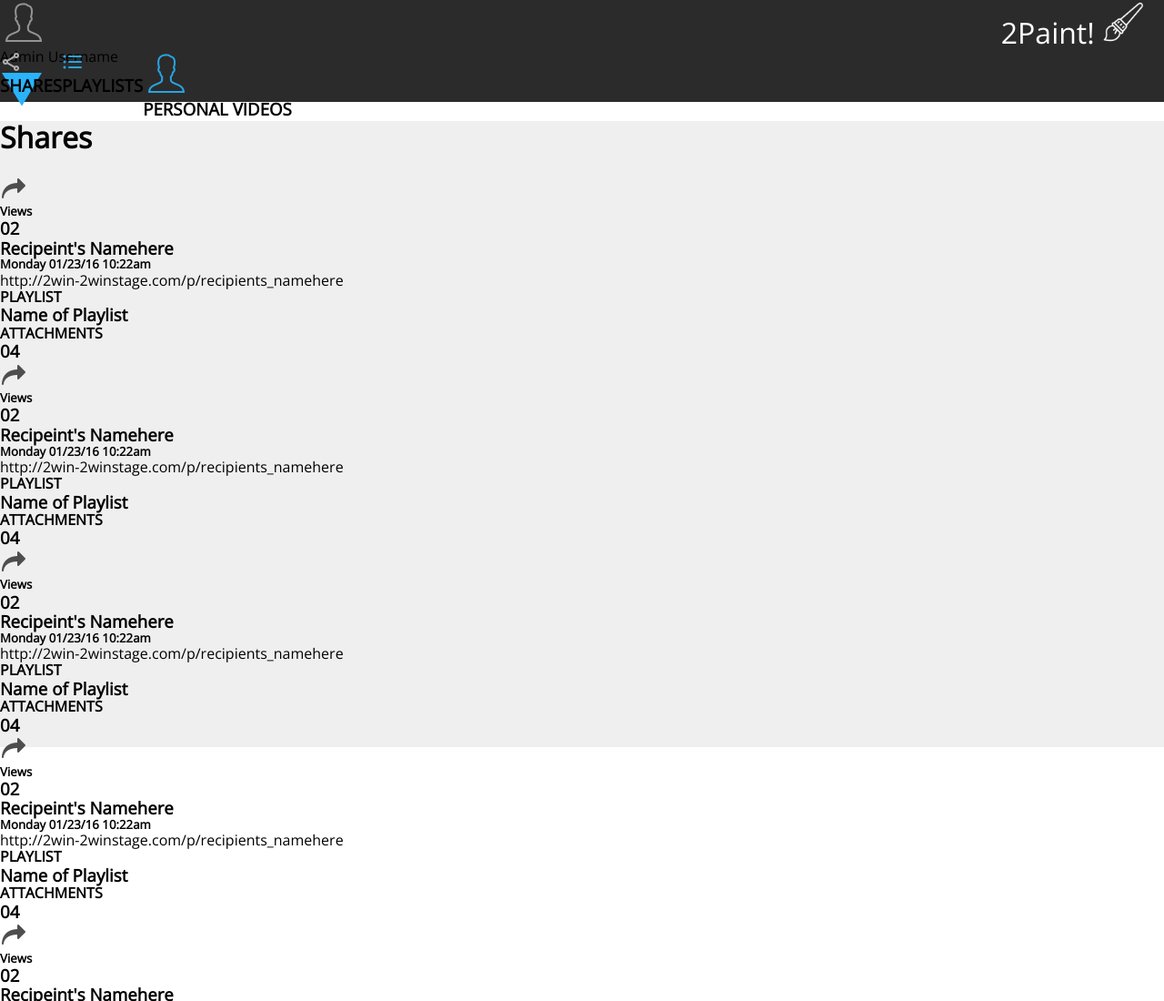
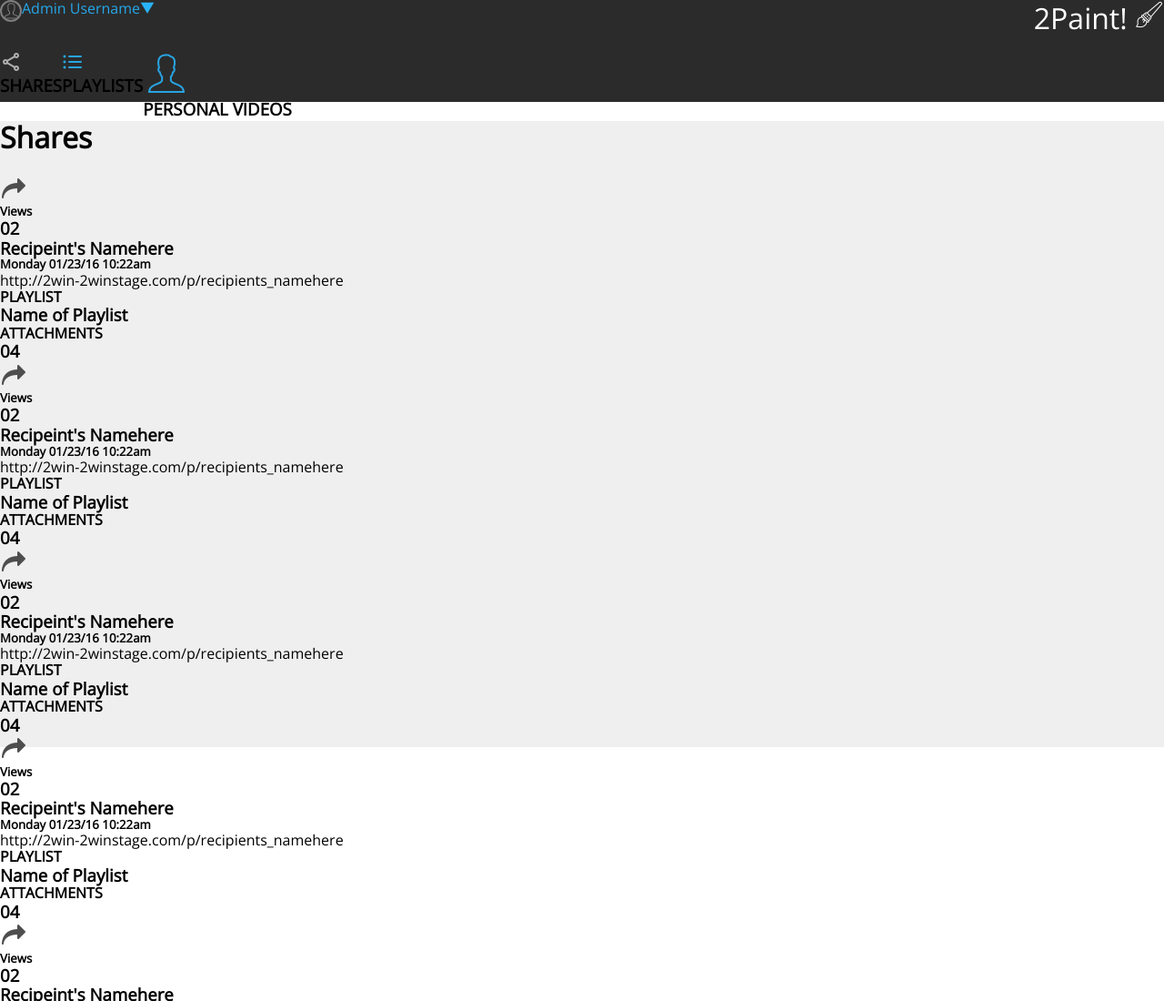
Before and after one commit to Meggs625/static-comp, a website: page index.html in a window 1280 px wide. Shown: the top 1100 px of the page at 91% size. Drawn offline with nearby package versions, Linux system fonts and the light colour scheme.

Commit message:
Add stying for the first half of the header

```diff
--- a/styles.css
+++ b/styles.css
@@ -12,16 +12,21 @@
   font-family: 'Open Sans', sans-serif;
 }
 
+body, html {
+  height: 100%;
+  width: 100%;
+}
+
 .main-header{
   background: #2B2B2B;
-  height: 14vh;
-  width: 100vw;
+  height: 14%;
+  width: 100%;
 }
 
 main {
   background: #EFEFEF;
-  height: 86vh;
-  width: 100vw;
+  height: 86%;
+  width: 100%;
 }
 
 .logo-admin {
@@ -29,6 +34,27 @@ main {
   justify-content: space-between;
   height: 50%;
   width: 100%;
+}
+
+.admin-dropdown {
+  display: flex;
+}
+
+.admin-icon {
+  border: 2px solid #7F7F7F;
+  border-radius: 50%;
+  height: 1.5em;
+  width: 1.5em;
+}
+
+.admin-user {
+  color: #26A7E9;
+  font-size:2vh;
+}
+
+.drop-down {
+  height: 1em;
+  width: 1em;
 }
 
 nav {
@@ -39,13 +65,15 @@ nav {
 }
 
 .branding {
-  width: 14vw;
-  height: 30;
+  display: flex;
+  justify-content: flex-end;
+  width: 50%;
+  height: 100%;
 }
 
 .paint-logo {
-  height: 6vh;
-  width: 6vh;
+  height: 1em;
+  width: 1em;
 }
 
 .company-name {
```
